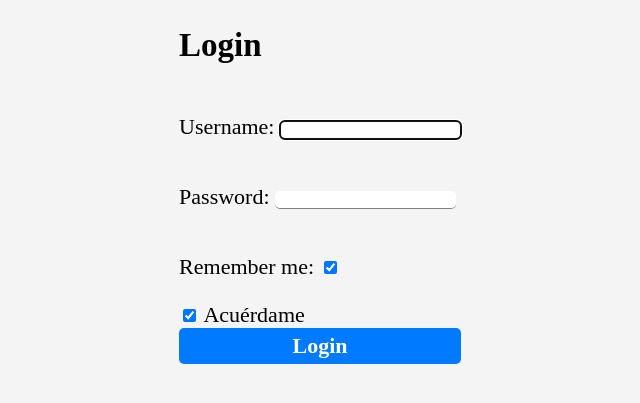
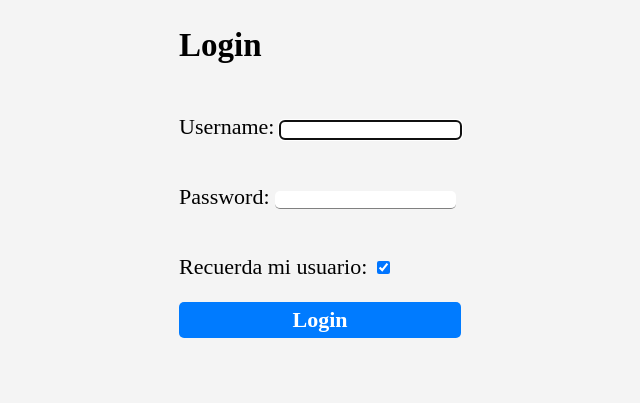
Before and after one commit to amazzing-freyyy/Project-Hankuk, a Django app: page /login/ in a window 1280 px wide. Shown: the top 403 px of the page, without its empty margins (320-960 px from the left). Run offline with Django 5.2, Linux system fonts and the light colour scheme; some web fonts are replaced.

Commit message:
bugs fixes to remember me

```diff
--- a/team_dashboard/forms.py
+++ b/team_dashboard/forms.py
@@ -47,11 +47,11 @@ class PostTrainingForm(forms.Form):
     comments= forms.CharField(widget=forms.Textarea(attrs={'class': 'form-control'}), required=False)
 
 class RememberMeForm(AuthenticationForm):
-    remember_me= forms.BooleanField(required=False, initial=True)
+    recuerda_mi_usuario= forms.BooleanField(required=False, initial=True)
 
     def confirm_login_allowed(self,user):
         super().confirm_login_allowed(user)
-        if self.cleaned_data("remember_me"):
+        if self.cleaned_data("recuerda_mi_usuario"):
             self.request.session.set_expiry(60 * 60 * 24 * 30)
         else:
             self.request.session.set_expiry(0)
--- a/team_dashboard/templates/registration/login.html
+++ b/team_dashboard/templates/registration/login.html
@@ -15,10 +15,6 @@
         <form method="post" class="login">
             {% csrf_token %}
             {{ form.as_p }}
-            <label for="id_remember_me">
-                <input type="checkbox" name="remember_me" id="id_remember_me" checked>
-                Acuérdame
-            </label>
             <button type="submit">Login</button>
         </form>
     </div>
```
